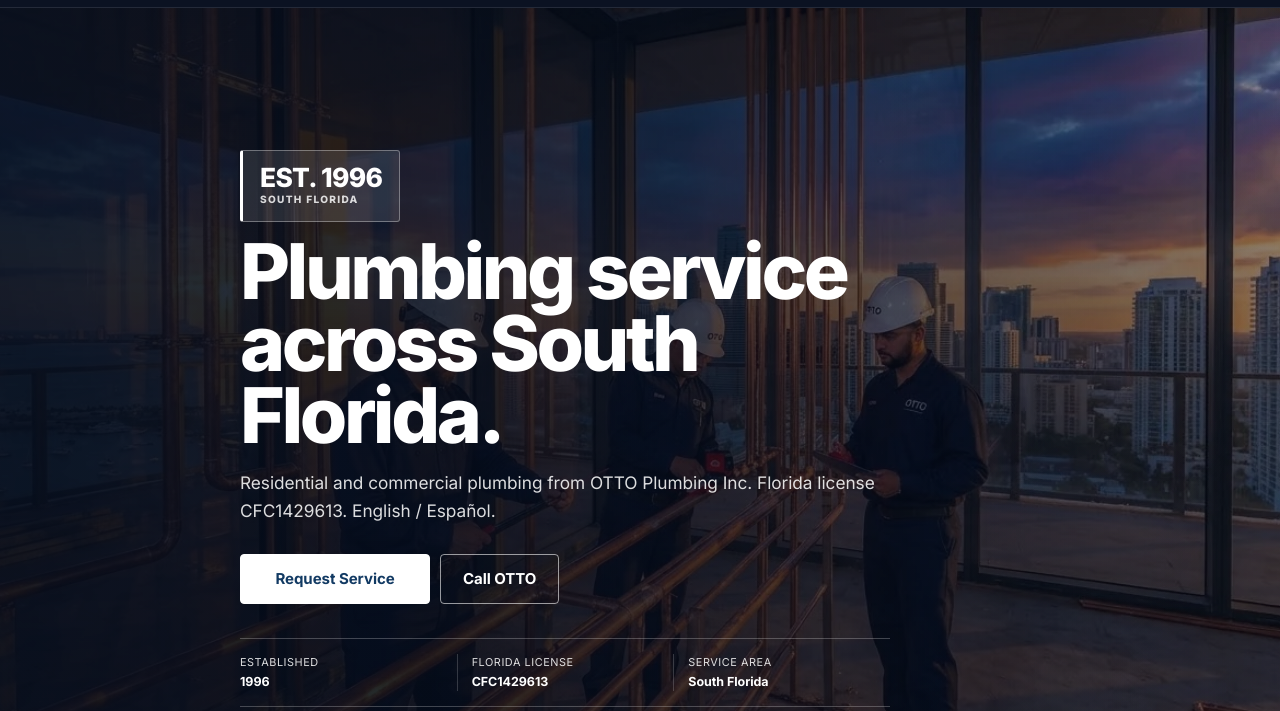
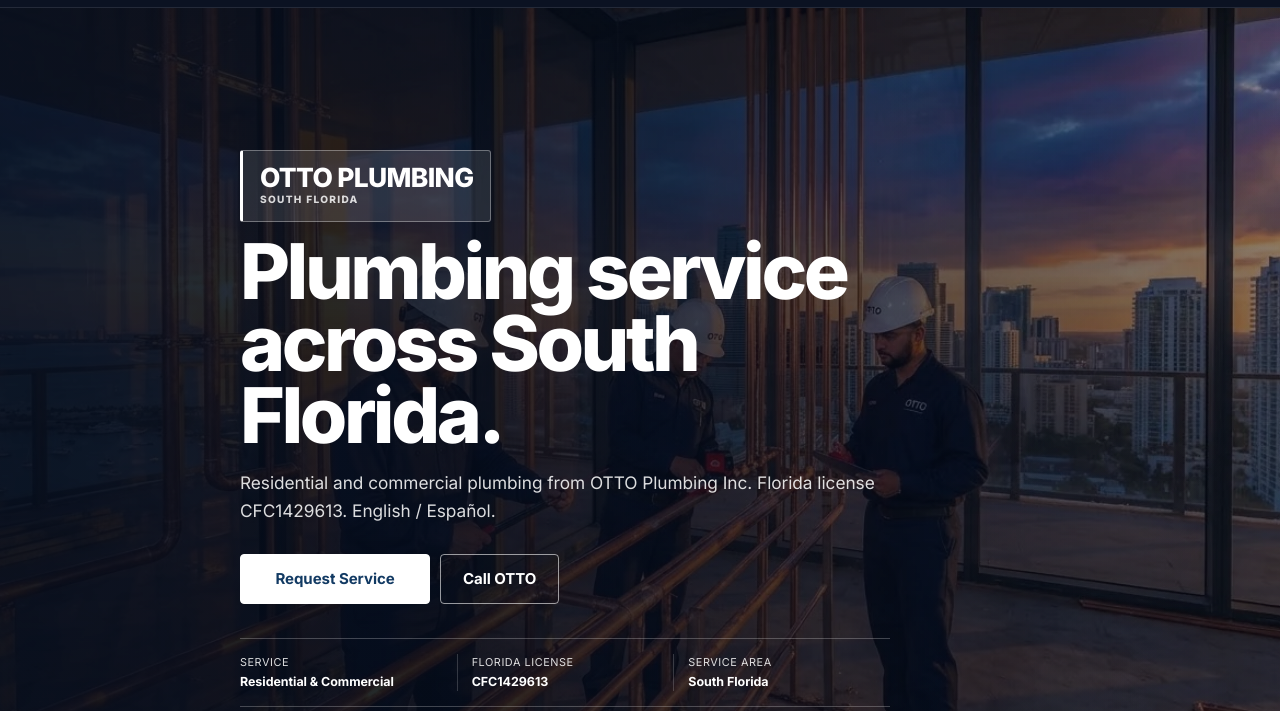
Before and after one commit to ejnburrows-rgb/otto-plumbing-site, a plain HTML site: page index.html in a window 1280 px wide. Shown: the part 89-800 px from the top of the page. Drawn offline with Linux system fonts and the light colour scheme.

Commit message:
Remove obsolete year claims and repair call and text actions

```diff
--- a/facelift.js
+++ b/facelift.js
@@ -106,7 +106,7 @@
 
   function fixActions() {
     var secondary = document.querySelector('[data-i18n="secondaryCta"]');
-    if (secondary) secondary.setAttribute('href', '#request');
+    if (secondary) secondary.setAttribute('href', 'tel:+17863442837');
     var textLinks = [
       document.querySelector('[data-i18n="contactButton2"]'),
       document.querySelector('[data-i18n="ctaText"]')
--- a/prestige.js
+++ b/prestige.js
@@ -7,12 +7,12 @@
 
   var COPY = {
     en: {
-      brandSub: 'South Florida plumbing · Established 1996',
+      brandSub: 'South Florida plumbing',
       navServices: 'Services',
       navBusiness: 'About',
       navContact: 'Request Service',
       callNow: 'Request Service',
-      experienceValue: 'EST. 1996',
+      experienceValue: 'OTTO PLUMBING',
       experienceLabel: 'South Florida',
       heroTitle: 'Plumbing service across South Florida.',
       heroLead: 'Residential and commercial plumbing from OTTO Plumbing Inc. Florida license CFC1429613. English / Español.',
@@ -39,16 +39,16 @@
       ctaTitle: 'Ready to request service?',
       ctaLead: 'Send the job details in a few short steps.',
       ctaCall: 'Request Service',
-      ctaText: 'Call OTTO',
+      ctaText: 'Text OTTO',
       footerRight: 'South Florida · Lic. #CFC1429613 · ' + PHONE
     },
     es: {
-      brandSub: 'Plomería en el sur de Florida · Desde 1996',
+      brandSub: 'Plomería en el sur de Florida',
       navServices: 'Servicios',
       navBusiness: 'Nosotros',
       navContact: 'Solicitar servicio',
       callNow: 'Solicitar servicio',
-      experienceValue: 'DESDE 1996',
+      experienceValue: 'OTTO PLUMBING',
       experienceLabel: 'Sur de Florida',
       heroTitle: 'Servicio de plomería en el sur de Florida.',
       heroLead: 'Plomería residencial y comercial de OTTO Plumbing Inc. Licencia de Florida CFC1429613. English / Español.',
@@ -75,19 +75,19 @@
       ctaTitle: '¿Listo para solicitar servicio?',
       ctaLead: 'Envíe los detalles del trabajo en unos pasos breves.',
       ctaCall: 'Solicitar servicio',
-      ctaText: 'Llamar a OTTO',
+      ctaText: 'Escribir a OTTO',
       footerRight: 'Sur de Florida · Lic. #CFC1429613 · ' + PHONE
     }
   };
 
   var TRUST = {
     en: [
-      ['Established', '1996'],
+      ['Service', 'Residential & Commercial'],
       ['Florida License', 'CFC1429613'],
       ['Service Area', 'South Florida']
     ],
     es: [
-      ['Desde', '1996'],
+      ['Servicio', 'Residencial y comercial'],
       ['Licencia de Florida', 'CFC1429613'],
       ['Área de servicio', 'Sur de Florida']
     ]
@@ -132,13 +132,11 @@
   var BUSINESS = {
     en: [
       ['Florida license', 'CFC1429613', 'Florida Certified Plumbing Contractor license.'],
-      ['Established', '1996', 'More than 30 years serving South Florida.'],
       ['Hours', 'Mon–Sat · 7 AM–7 PM', 'Published business hours.'],
       ['Service area', 'South Florida', 'Residential and commercial plumbing.']
     ],
     es: [
       ['Licencia de Florida', 'CFC1429613', 'Licencia de Contratista Certificado de Plomería de Florida.'],
-      ['Desde', '1996', 'Más de 30 años sirviendo al sur de Florida.'],
       ['Horario', 'Lun–sáb · 7 AM–7 PM', 'Horario publicado del negocio.'],
       ['Área de servicio', 'Sur de Florida', 'Plomería residencial y comercial.']
     ]
@@ -297,8 +295,8 @@
     var meta = document.querySelector('meta[name="description"]');
     if (meta) {
       meta.setAttribute('content', current === 'es'
-        ? 'OTTO Plumbing Inc. ofrece plomería residencial y comercial en el sur de Florida. Desde 1996. Lic. CFC1429613. Solicite servicio o llame al ' + PHONE + '.'
-        : 'OTTO Plumbing Inc. provides residential and commercial plumbing across South Florida. Established 1996. Lic. CFC1429613. Request service or call ' + PHONE + '.');
+        ? 'OTTO Plumbing Inc. ofrece plomería residencial y comercial en el sur de Florida. Lic. CFC1429613. Solicite servicio o llame al ' + PHONE + '.'
+        : 'OTTO Plumbing Inc. provides residential and commercial plumbing across South Florida. Lic. CFC1429613. Request service or call ' + PHONE + '.');
     }
 
     document.body.classList.add('otto-conversion-ready');
--- a/robots.txt
+++ b/robots.txt
@@ -1,4 +1,4 @@
 User-agent: *
 Allow: /
 
-Sitemap: https://otto-plumbing-site.vercel.app/sitemap.xml
+Sitemap: https://otto-plumbing-miami.vercel.app/sitemap.xml
--- a/sitemap.xml
+++ b/sitemap.xml
@@ -1,6 +1,6 @@
 <?xml version="1.0" encoding="UTF-8"?>
 <urlset xmlns="http://www.sitemaps.org/schemas/sitemap/0.9">
   <url>
-    <loc>https://otto-plumbing-site.vercel.app/</loc>
+    <loc>https://otto-plumbing-miami.vercel.app/</loc>
   </url>
 </urlset>
--- a/stages-theme.css
+++ b/stages-theme.css
@@ -138,7 +138,7 @@
 }
 #contact .panel__copy .contact-row:last-child { border-bottom: 1px solid rgba(255,255,255,.23); }
 #contact .panel__copy .call-btn { min-height: 50px; margin-bottom: 10px; }
-#contact a[href^="sms:"] { display: none !important; }
+#contact a[href^="sms:"] { display: inline-flex; }
 #contact .panel__copy .whatsapp-contact {
   margin: 14px 0;
   padding: 16px 0;
```
Also changed, not shown: tests/intake-core.test.mjs (+1 -1 lines).
